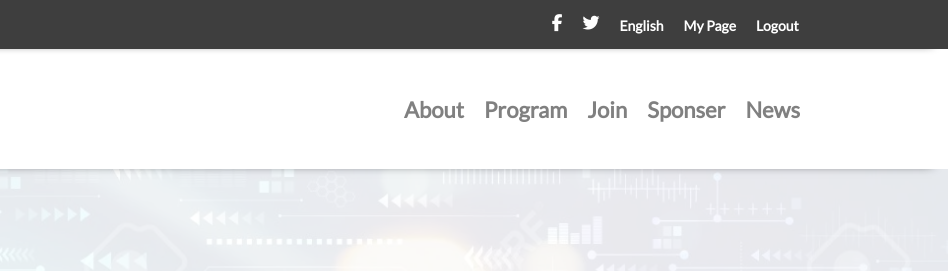
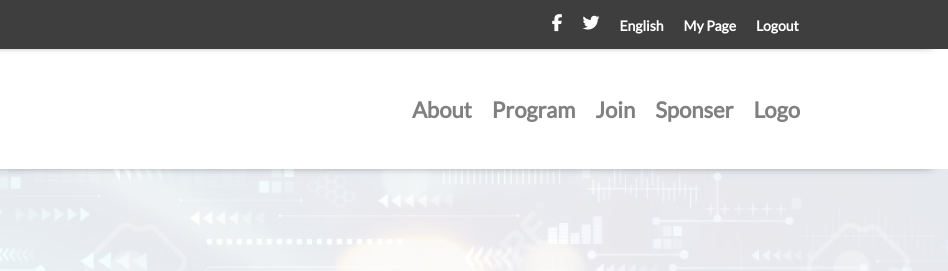
Before and after one commit to MaiRizk/Technical-workshops, a website: page about.html in a window 1280 px wide. Shown: the top 271 px of the page, 332-1280 px from the left. Drawn offline with Linux system fonts and the light colour scheme.

Commit message:
Update dekstop nav with the different link

```diff
--- a/about.html
+++ b/about.html
@@ -36,8 +36,8 @@
           >Join</a>
           <a class="nav-link" href="index.html"
           >Sponser</a>
-          <a class="nav-link" href="index.html"
-          >News</a>
+           <a class="nav-link nav-different" href="index.html"
+          >Logo</a>
     </div>
   </div>
     </nav>
```
